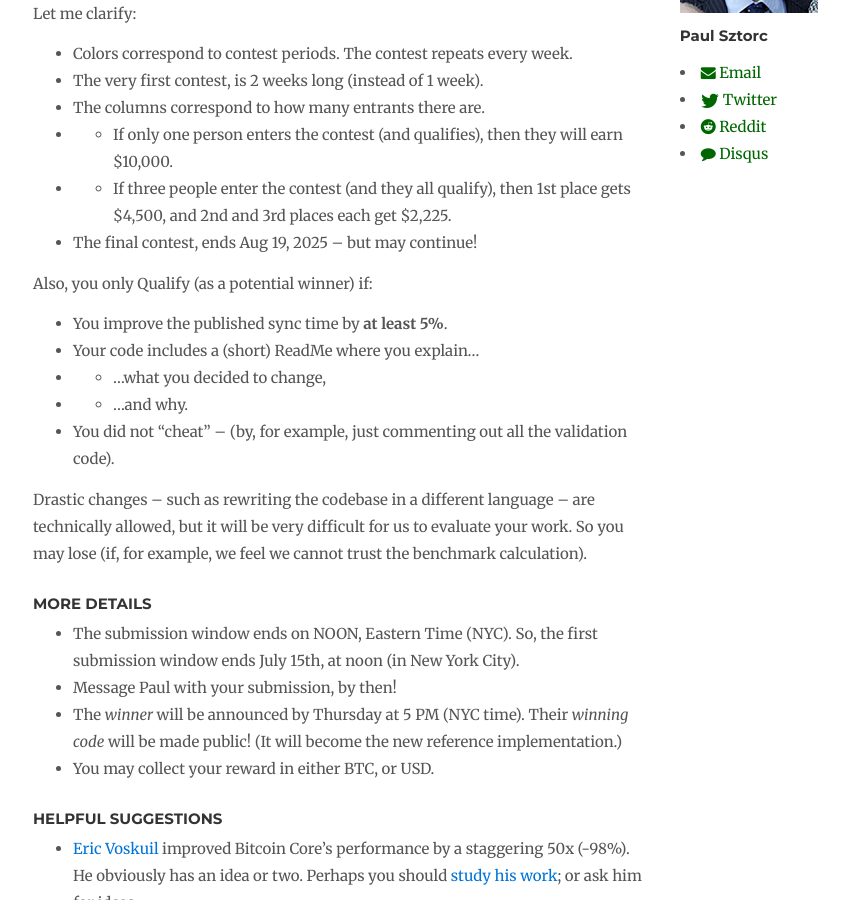
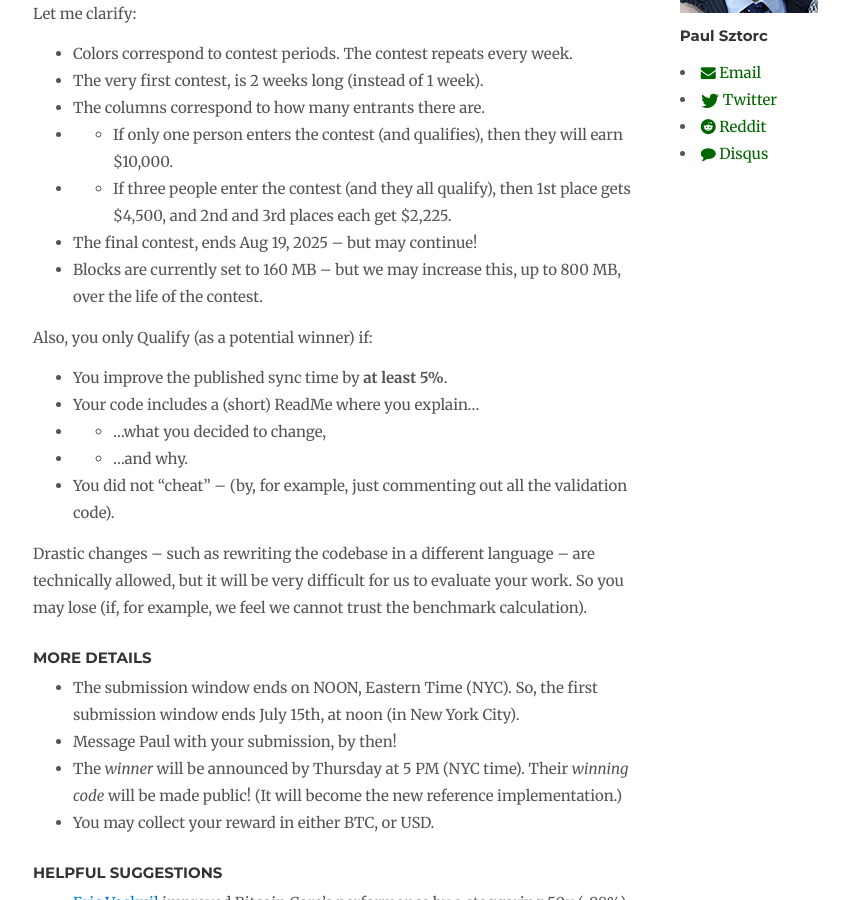
Before and after one commit to drivechain-project/drivechain.info, a Jekyll site: the page built from _posts/2025-07-01-perf-contest.md, in a window 1280 px wide and 900 px high, scrolled down 745 px. Shown: the whole window, without its empty margins (137-986 px from the left). Built offline with Jekyll 4.4.1, drawn with Linux system fonts in a browser that asks for light colours; comment, search, counter and statistics services are not loaded.

Commit message:
add line

```diff
--- a/_posts/2025-07-01-perf-contest.md
+++ b/_posts/2025-07-01-perf-contest.md
@@ -36,6 +36,7 @@ Let me clarify:
 * * If only one person enters the contest (and qualifies), then they will earn $10,000.
 * * If three people enter the contest (and they all qualify), then 1st place gets $4,500, and 2nd and 3rd places each get $2,225.
 * The final contest, ends Aug 19, 2025 -- but may continue!
+* Blocks are currently set to 160 MB -- but we may increase this, up to 800 MB, over the life of the contest.
 
 Also, you only Qualify (as a potential winner) if:
 
```
